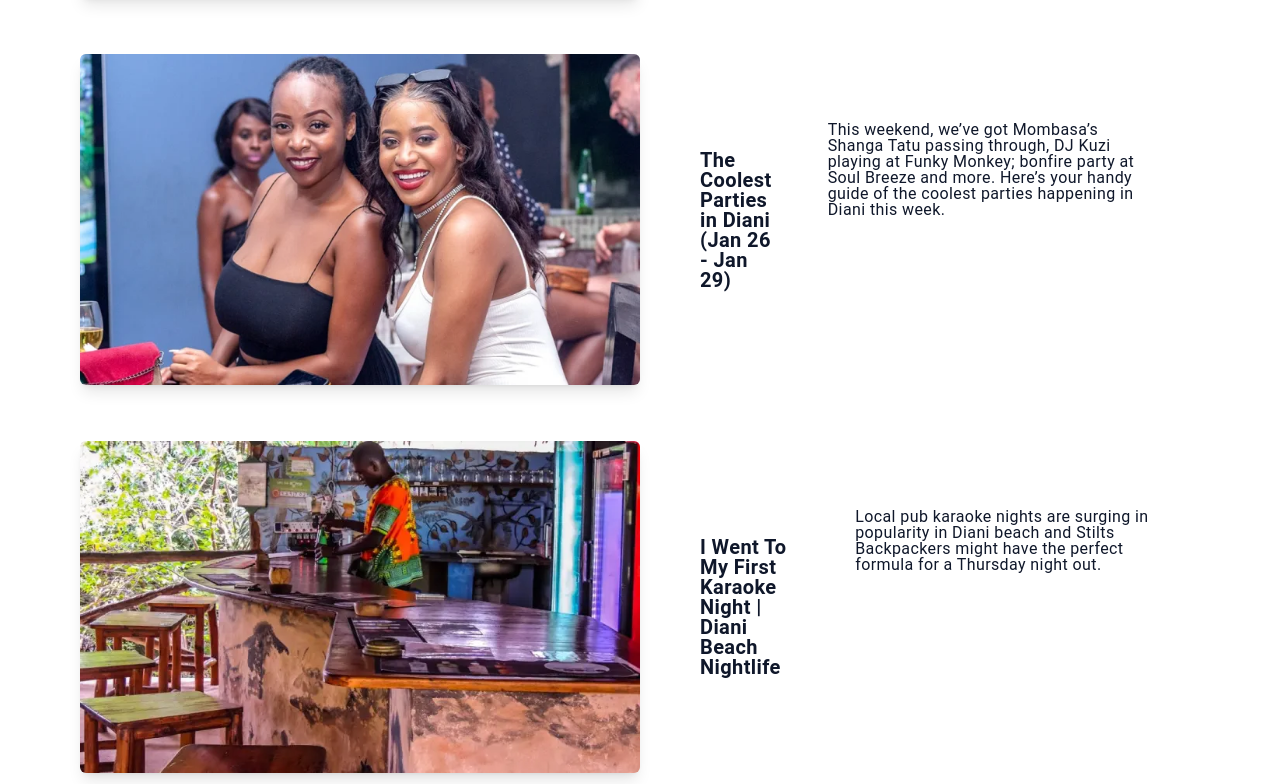
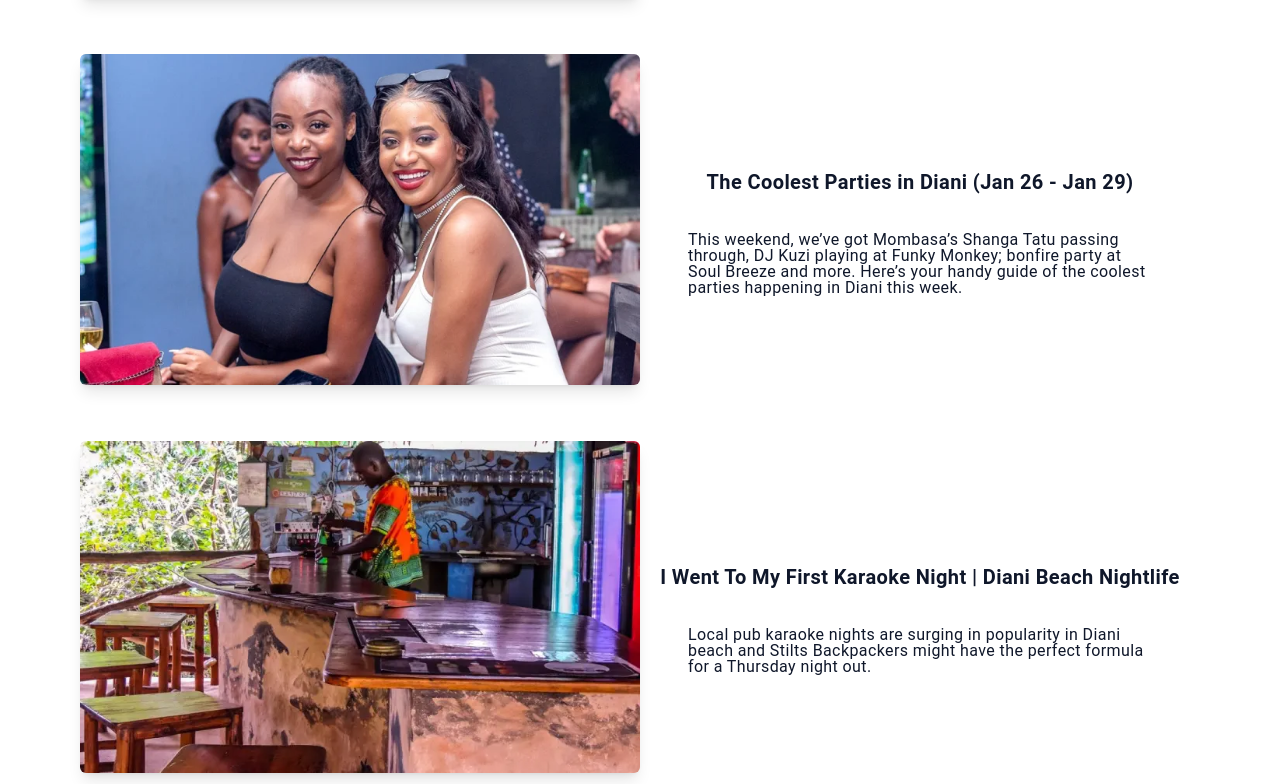
Before and after one commit to MatthewsRicky/travelapp, a Next.js app: page /directory in a window 1280 px wide. Shown: the part 836-1620 px from the top of the page. Built offline with nearby package versions, Linux system fonts and the light colour scheme.

Commit message:
text and image alignment in the card

```diff
--- a/components/NewBlog.tsx
+++ b/components/NewBlog.tsx
@@ -21,23 +21,12 @@ const NewBlog = ({src, alt, title, description}: blogItems) => {
             <h1 className="flex items-center justify-center w-full uppercase bold-20 border-b-1  border-solid my-4">blog</h1>
               {BLOG_SECTION.map((blog)=>(
                 <div key={blog.title} className="flexCenter md:padding-container mb-6">
-
-
-
-
                   <Image src={blog.src} alt={blog.alt} height={500} width={500} className="rounded-md shadow-lg w-full max-w-[50%] my-4"/>
                   <div className="flex flex-col md:flex-row gap-2">
-                    <div className="flex flex-col md:flex-row items-center gap-3">
-                    <span>
-                 <AiFillStar className="w-6 h-5 text-slate-900 drop-shadow-lg drop-shadow-sky-800 p-6 border-neutral-700-solid" />
-                  </span>
-
-                  <h2 className="bold-20 py-3 my-4">{blog.title}</h2>
-
+                    <div className="flex flex-col items-center gap-3">
+                      <h2 className="bold-20 py-3 my-4">{blog.title}</h2>
+                      <p className="tracking-wide px-12 text-md font-normal">{blog.description}</p>
                     </div>
-
-
-                  <p className="tracking-wide px-12 text-md font-normal">{blog.description}</p>
                   </div>
                 </div>
               ))}
```
